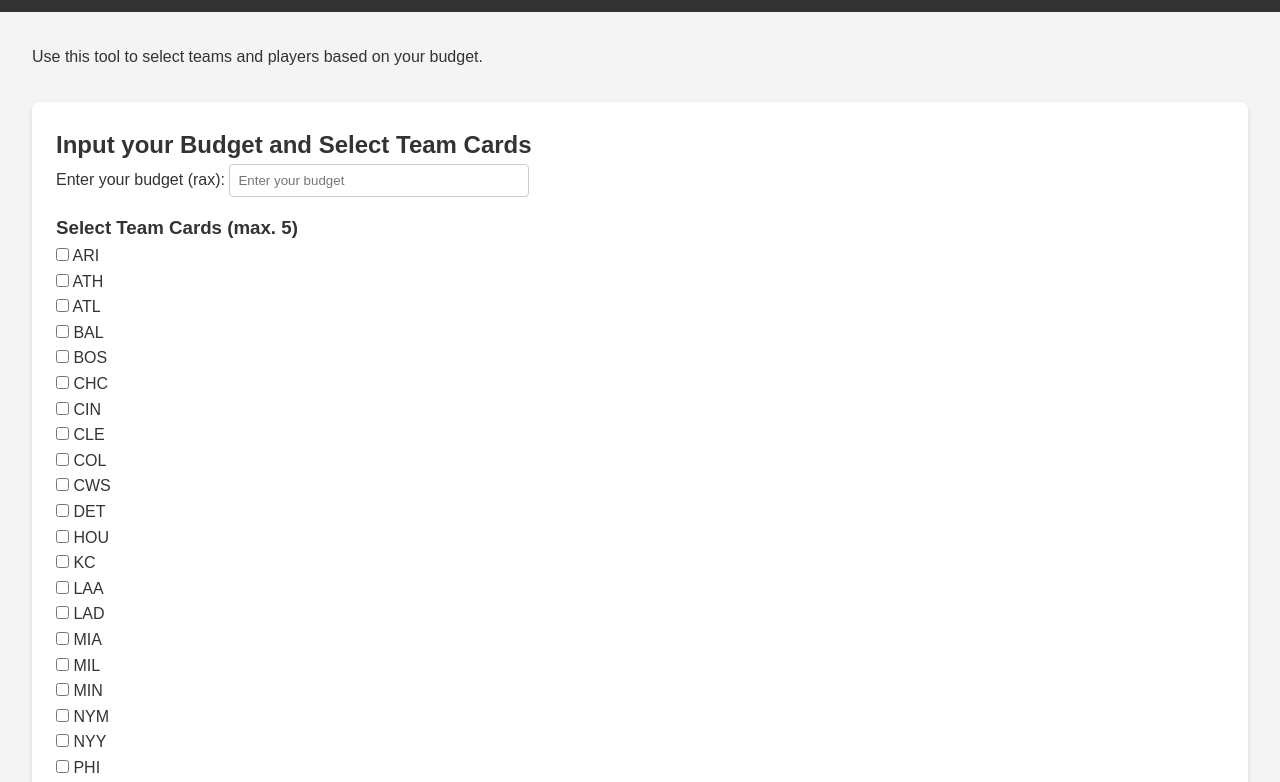
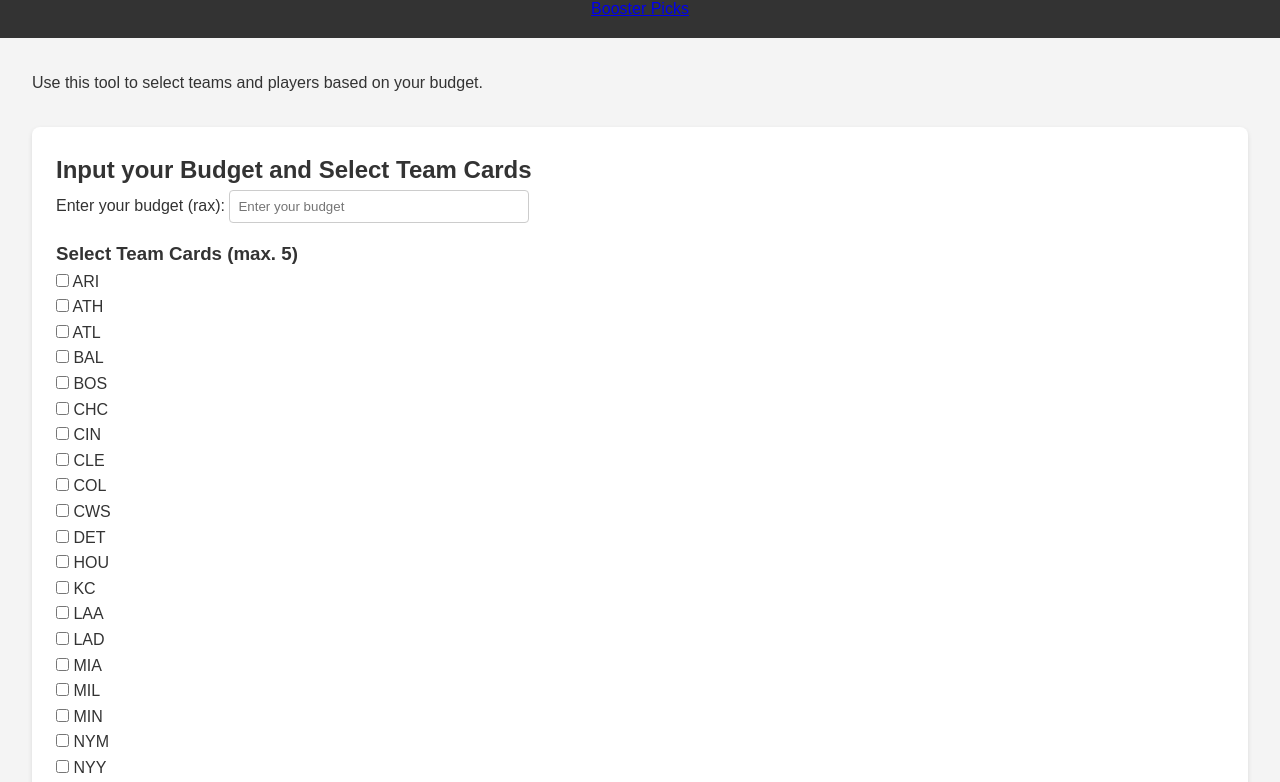
Before and after one commit to potatocaustic/web-stuff, a plain HTML site: page index.html in a window 1280 px wide. Shown: the part 71-853 px from the top of the page. Drawn offline with Linux system fonts and the light colour scheme.

Commit message:
Update index.html

```diff
--- a/index.html
+++ b/index.html
@@ -10,6 +10,7 @@
   <body>
     <header>
       <h1>2025 MLB Buy List Generator</h1> <!-- Changed h1 -->
+      <a href="booster-picks.html">Booster Picks</a>
     </header>
     <main>
       <section class="info">
```
